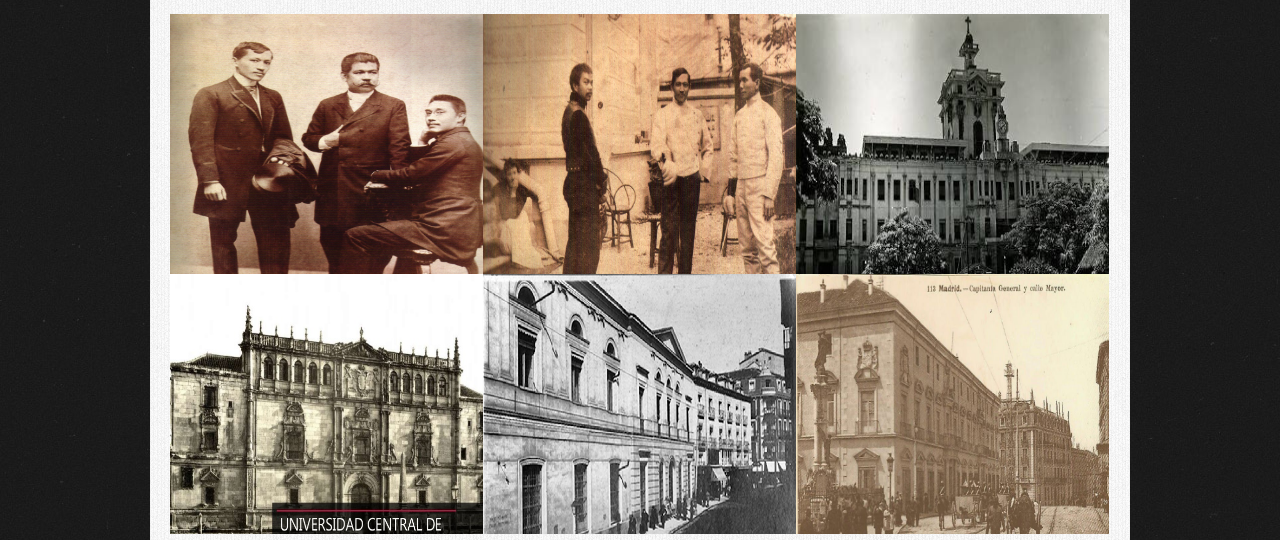
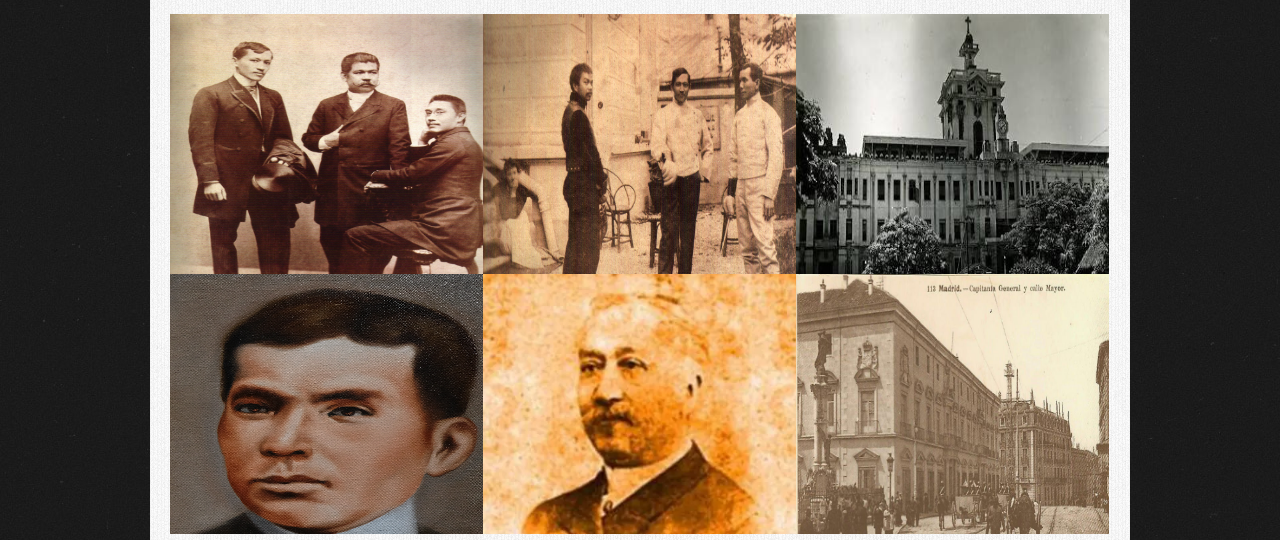
Before and after one commit to mykael25/GNED-09.github.io, a plain HTML site: page photo.html in a window 1280 px wide. Shown: the part 260-800 px from the top of the page. Drawn offline with Linux system fonts and the light colour scheme.

Commit message:
add photo gallery links
change 2 pic in slider

```diff
--- a/photo.html
+++ b/photo.html
@@ -149,42 +149,42 @@
 				<img class="cover" src="Gallery/1.jpg" alt="" width="320px" height="320px" /><br>
 				<h3>Leaders of the reform movement in Spain</h3>
 				<p>
-					Leaders of the reform movement in Spain:  <br/>Jose Rizal, Marcelo H. del Pilar and Mariano Ponce.
+					<a href="https://www.philippinesentinel.org/?p=780">Leaders of the reform movement in Spain:  <br/>Jose Rizal, Marcelo H. del Pilar and Mariano Ponce.</a>
 				</p>
 			</div>
 			<div class="boxgrid thecombo">
 				<img class="cover" src="Gallery/3.jpg" alt="" width="320px" height="320px" /><br>
 				<h3>While studying in Europe</h3><br>
 				<p>
-					While studying in Europe<br/>Jose Rizal (in photo with Juan Luna, left, and Valentin Ventura) was passionate about fencing.
+					<a href="http://www.positivelyfilipino.com/magazine/jose-rizal-martial-arts-warrior">While studying in Europe<br/>Jose Rizal (in photo with Juan Luna, left, and Valentin Ventura) was passionate about fencing.</a>
 				</p>
 			</div>
 			<div class="boxgrid slideright">
 				<img class="cover" src="Gallery/4.jpg" alt="" width="320px" height="320px"/><br>
 				<h3>Universidad Central de Madrid</h3>
 				<p>
-					Universidad Central de Madrid<br/>
+					<a href="https://www.jstor.org/stable/42719682">Universidad Central de Madrid<br/></a>
 				</p>
 			</div>
 			<div class="boxgrid thecombo">
-				<img class="cover" src="Gallery/4.png" alt="" width="320px" height="320px"/><br>
-				<h3>Universidad Central de Madrid</h3>
+				<img class="cover" src="Gallery/8.png" alt="" width="320px" height="320px"/><br>
+				<h3>Valentin Ventura</h3>
 				<p>
-					Universidad Central de Madrid<br/>
+					<a href="https://www.facebook.com/psaysay/posts/he-is-valentin-ventura-the-sponsor-of-jose-rizal-in-many-occasions-while-in-euro/2824690727608157/">A wealthy Filipino, residing at Madrid.<br/></a>
 				</p>
 			</div>
 			<div class="boxgrid slideright">
-				<img class="cover" src="Gallery/6.png" alt="" width="320px" height="320px"/><br>
-				<h3>Madrid</h3>
+				<img class="cover" src="Gallery/5.png" alt="" width="320px" height="320px"/><br>
+				<h3>Miguel Morayta</h3>
 				<p>
-					Madrid<br/>
+					<a href="https://kahimyang.com/kauswagan/articles/872/today-in-philippine-history-january-12-1889-hispano-filipino-association-was-formed-in-madrid-spain">professor of Jose Rizal at the Universidad Central de Madrid.<br/></a>
 				</p>
 			</div>
 			<div class="boxgrid thecombo">
 				<img class="cover" src="Gallery/7.jpg" alt="" width="320px" height="320px"/><br>
 				<h3> Madrid</h3>
 				<p>
-					Madrid<br/><a href="#" target="_BLANK"></a>
+					<a href="https://www.philembassymadrid.com/rizals-madrid">Madrid<br/></a></a>
 				</p>
 			</div>
 		</div>
```
Also changed, not shown: index.html (+6 -6 lines).
